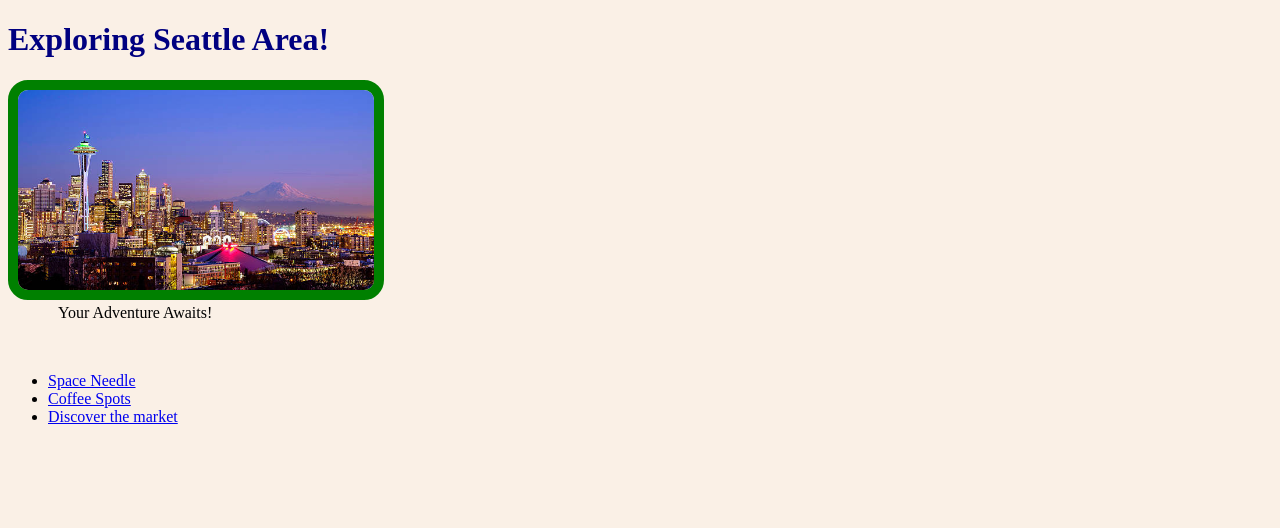
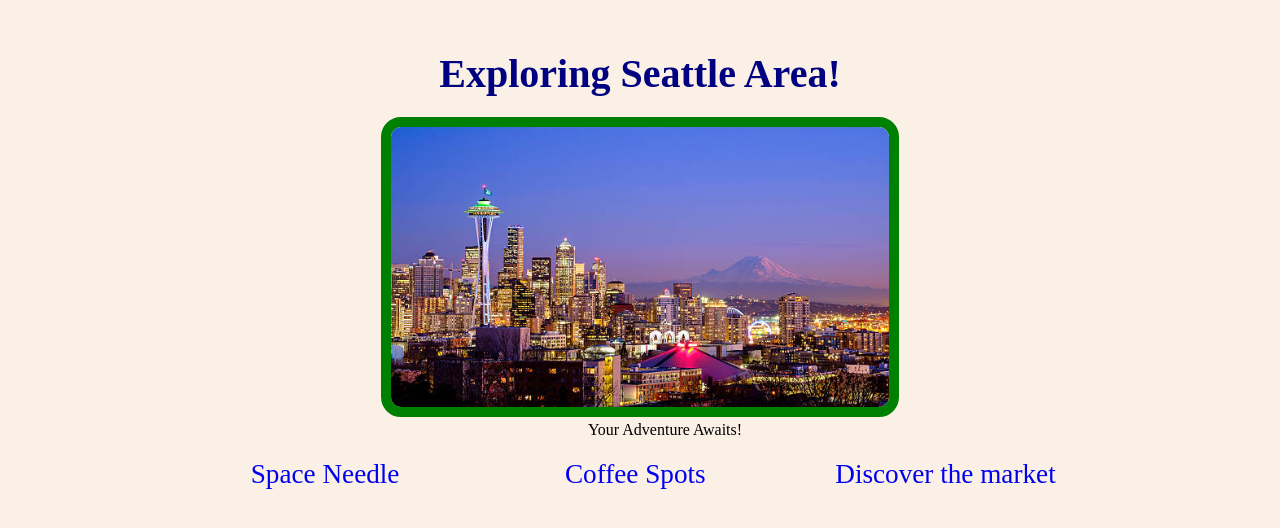
Before and after one commit to timovd12/Wiki-page-, a plain HTML site: page index.html in a window 1280 px wide. Drawn offline with Linux system fonts and the light colour scheme.

Commit message:
added styles

```diff
--- a/index.html
+++ b/index.html
@@ -7,13 +7,13 @@
 
 </head>
 
-<body>
-
+<body class="home">
+<div id="wrapper">
 
 <h1>Exploring Seattle Area!</h1>
 
 
-<img src = "images/seattlePic.jpg" alt="Green Lake" onmouseover="showAlt(this)" onmouseout="hideAlt(this)">
+<img src = "images/seattlePic.jpg" alt="Welcome to Seattle" onmouseover="showAlt(this)" onmouseout="hideAlt(this)">
 <figcaption>Your Adventure Awaits!</figcaption>
 
 <p id="alttext" style="font-size:50px"> <p>
@@ -24,5 +24,6 @@
  <li><a href="PikesPlace.html">Discover the market</a></li>
 </ul>
 
+</div> <!-- End wrapper -->
 </body>
 </html>
--- a/styles/toplevel.css
+++ b/styles/toplevel.css
@@ -1,22 +1,52 @@
+
+* {
+  margin: 0;
+  padding: 0;
+  box-sizing: border-box;
+}
 
 body {
   background-color: linen;
 }
 
-h1 {
-  color: navy;
+.home #wrapper {
+  width: 940px;
+  margin: 50px auto;
+  text-align: center;
 }
 
-img{
-  width:300px;
-  height:200px;
+
+img {
+  width:400px;
+  height:300px;
   border:10px solid green;
   color:white;
-  border-radius:20px;
+  border-radius: 20px;
 }
 
-figcaption{
+figcaption {
   width: 315px;
-  text-align: left;
+  text-align: center;
   margin-left: 50px;
 }
+
+.home li {
+  list-style-type: none;
+  float: left;
+  text-align: center;
+  width: 33%;
+}
+
+.home a {
+  text-decoration: none;
+  line-height: 70px;
+  font-size: 1.7em;
+}
+
+/* Typography */
+
+.home h1 {
+  color: navy;
+  margin-bottom: 20px;
+  font-size: 2.5em;
+}
```
